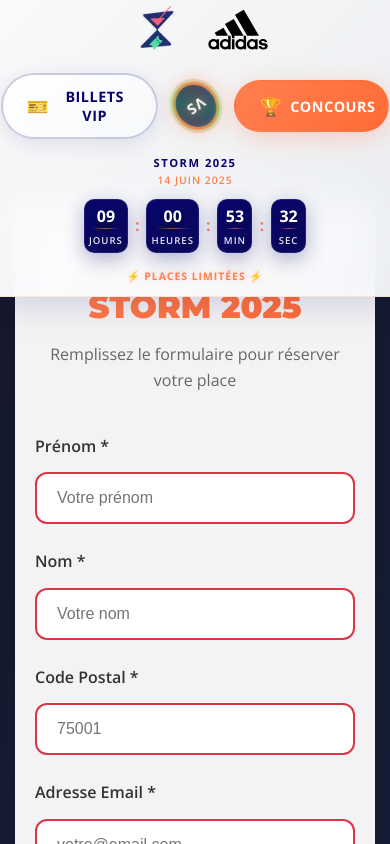
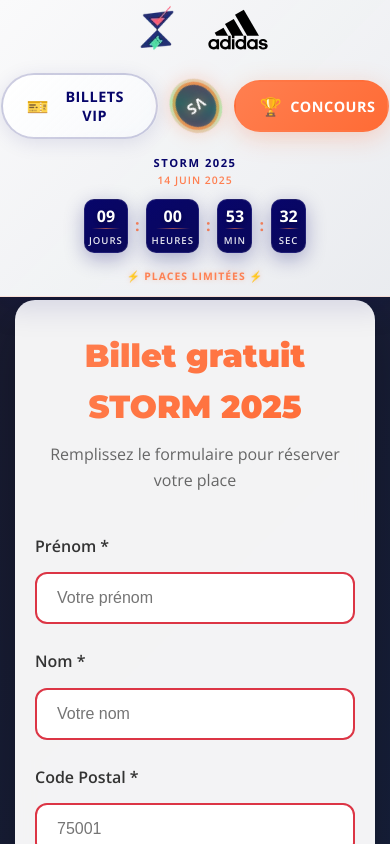
Before and after one commit to Lebeil/storm, a Next.js app: page /reservation in a window 390 px wide. Shown: the top 844 px of the page. Built offline with nearby package versions, Linux system fonts and the light colour scheme.

Commit message:
fix mobile other pages

```diff
--- a/app/concours-confirmation/concours-confirmation.module.css
+++ b/app/concours-confirmation/concours-confirmation.module.css
@@ -28,12 +28,19 @@
 }
 
 @keyframes bounce {
-    0%, 20%, 50%, 80%, 100% {
+
+    0%,
+    20%,
+    50%,
+    80%,
+    100% {
         transform: translateY(0);
     }
+
     40% {
         transform: translateY(-15px);
     }
+
     60% {
         transform: translateY(-8px);
     }
@@ -172,7 +179,7 @@
 
 @media (max-width: 768px) {
     .page {
-        padding: 200px 15px 20px;
+        padding: 300px 15px 20px;
     }
 
     .confirmationWrapper {
@@ -187,7 +194,9 @@
         font-size: 1.1rem;
     }
 
-    .infoBox, .prizeInfo, .socialReminder {
+    .infoBox,
+    .prizeInfo,
+    .socialReminder {
         padding: 20px;
     }
 
--- a/app/confirmation/confirmation.module.css
+++ b/app/confirmation/confirmation.module.css
@@ -148,7 +148,7 @@
 
 @media (max-width: 768px) {
     .page {
-        padding: 200px 15px 20px;
+        padding: 300px 15px 20px;
     }
 
     .confirmationWrapper {
--- a/app/reservation/reservation.module.css
+++ b/app/reservation/reservation.module.css
@@ -105,7 +105,7 @@
 
 @media (max-width: 768px) {
     .page {
-        padding: 200px 15px 20px;
+        padding: 300px 15px 20px;
     }
 
     .formWrapper {
```
